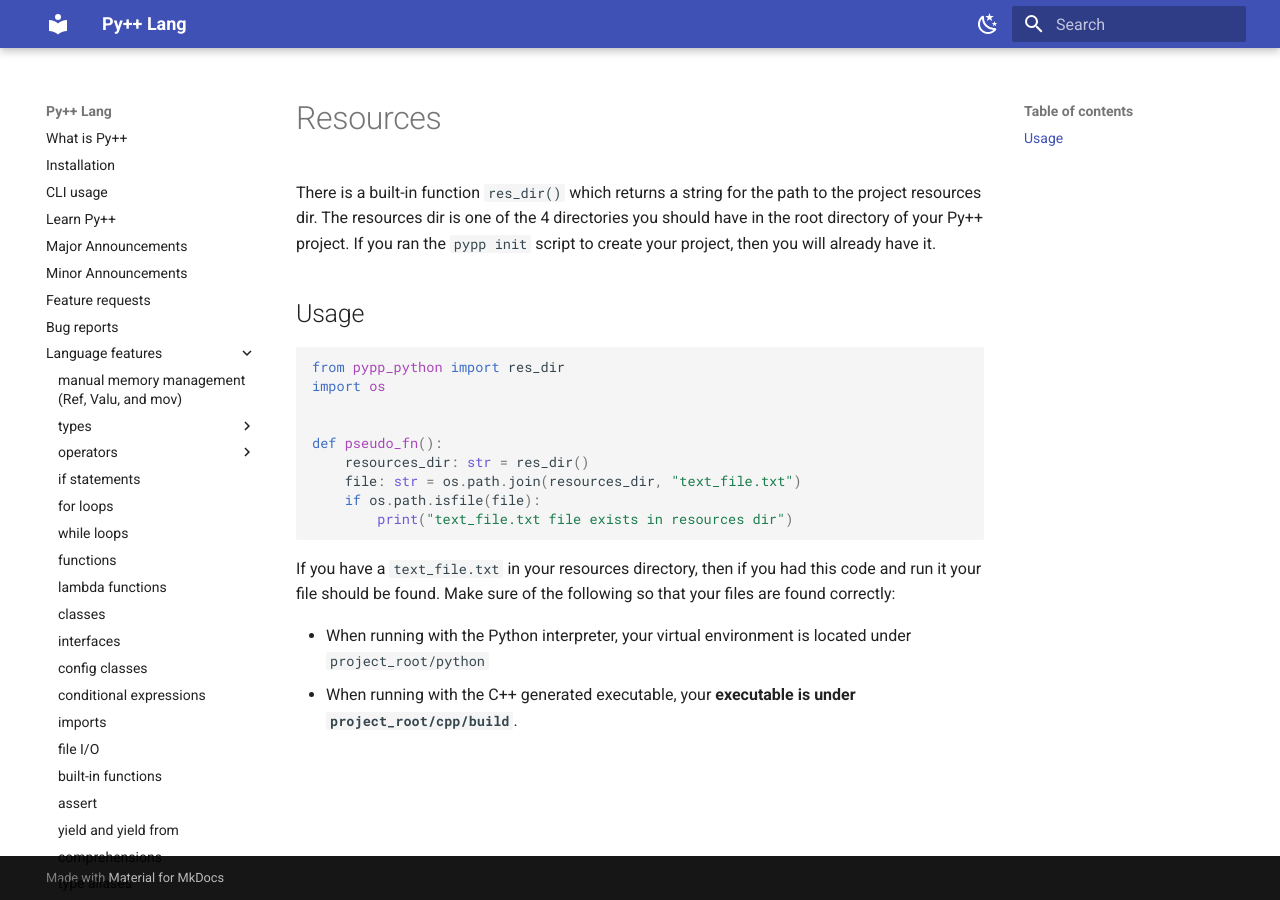
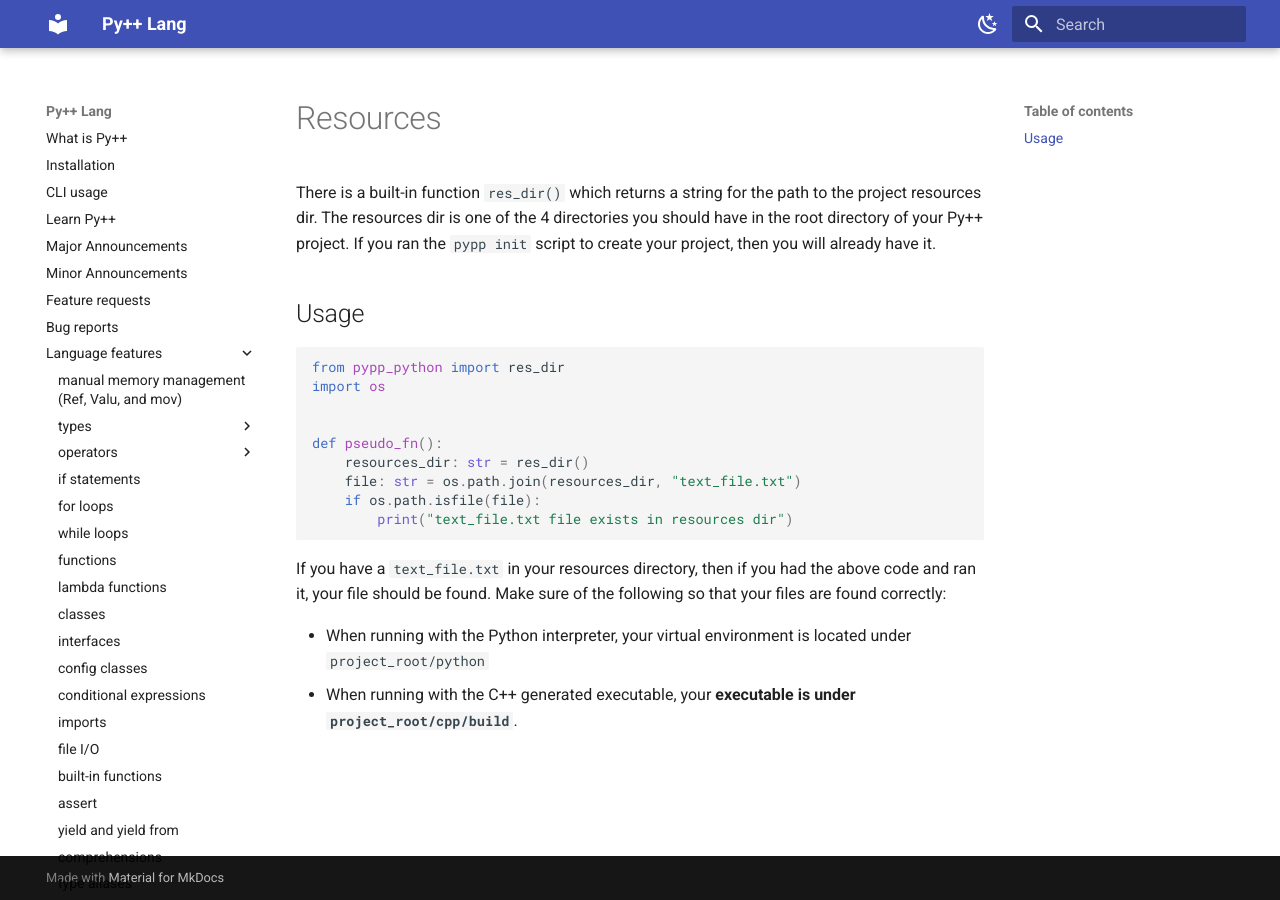
Before and after one commit to curtispuetz/pypp-docs, an MkDocs documentation site: the page built from docs/lang_features/resources.md, in a window 1280 px wide. Built offline with MkDocs 1.6.1 and Material for MkDocs 9.7.7, drawn with Linux system fonts in a browser that asks for light colours.

Commit message:
Fix typo in resources.md for clarity

````diff
--- a/docs/lang_features/resources.md
+++ b/docs/lang_features/resources.md
@@ -17,7 +17,7 @@ def pseudo_fn():
         print("text_file.txt file exists in resources dir")
 ```
 
-If you have a `text_file.txt` in your resources directory, then if you had this code and run it your file should be found. Make sure of the following so that your files are found correctly:
+If you have a `text_file.txt` in your resources directory, then if you had the above code and ran it, your file should be found. Make sure of the following so that your files are found correctly:
 
 - When running with the Python interpreter, your virtual environment is located under `project_root/python`
 - When running with the C++ generated executable, your **executable is under `project_root/cpp/build`**.
````
